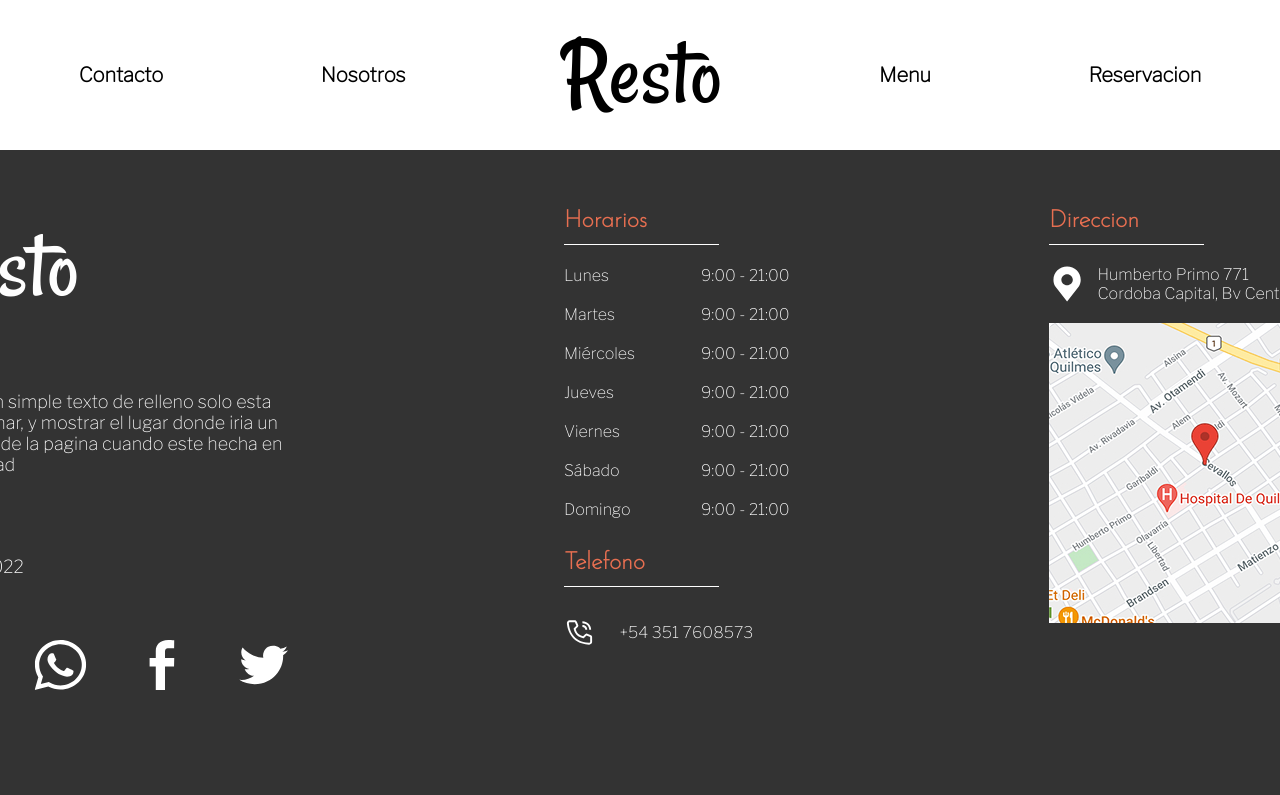
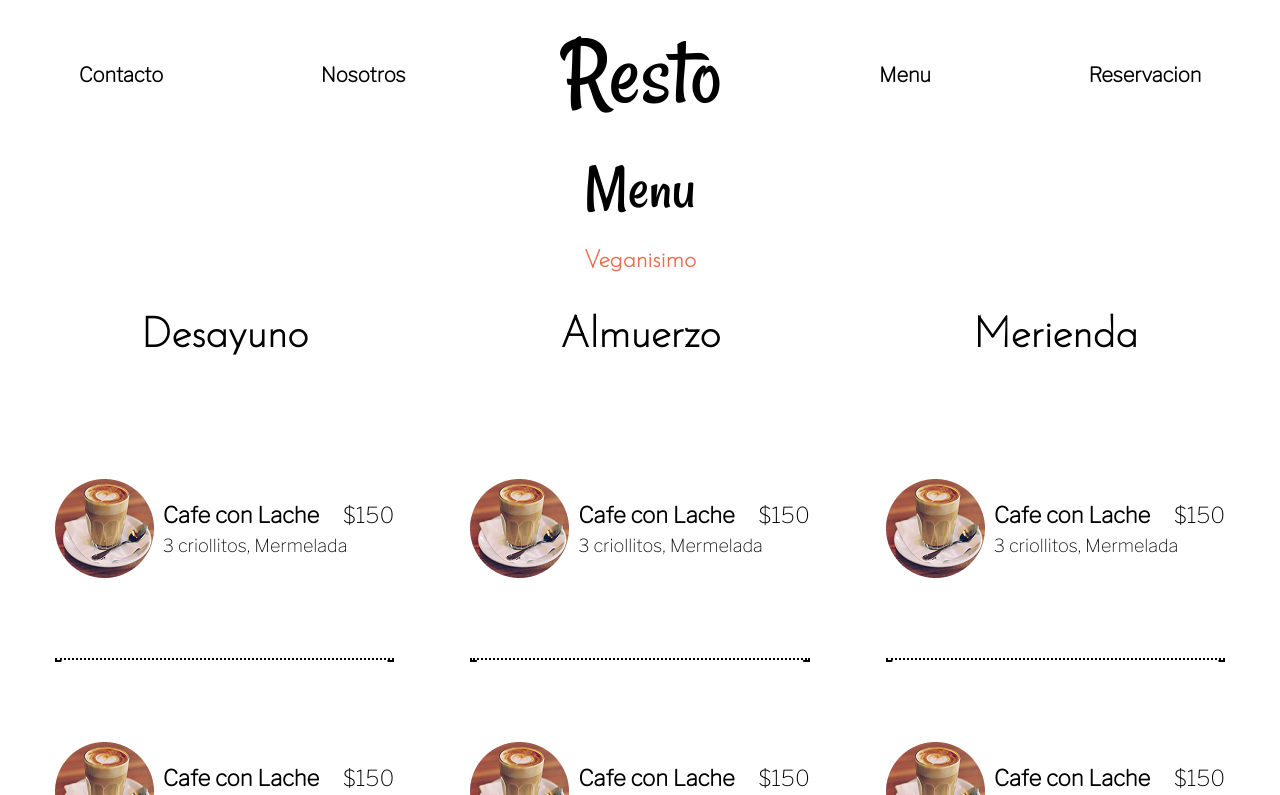
Before and after one commit to rmergeee/js-restaurant-page, a website built with webpack: page src/template.html in a window 1280 px wide. Both pictures are taken after a click on the item "Menu". Shown: the top 795 px of the page. Built offline with nearby package versions, Linux system fonts and the light colour scheme.

Commit message:
Add implementation of menu class methods

```diff
--- a/src/classes/menu.js
+++ b/src/classes/menu.js
@@ -1,11 +1,44 @@
 import Utils from "./utils.js";
+import coffeImg from "/src/img/coffe.jpg"
 
 export default class Menu {
     constructor() {
         this.content = document.querySelector("#content");
     }
 
+    createElements() {
+        this.h2Title = Utils.createTagWithText("h2", "h2-title", "Menu");
+        this.expertos = Utils.createTagWithText("div", "expertos", "Veganisimo");
+
+        this.gridMenu = Utils.createTag("div", "grid-menu");
+        this.gridMenu.append(
+            Utils.createTagWithText("h3", "coffes", "Desayuno"),
+            Utils.createTagWithText("h3", "coffes", "Almuerzo"),
+            Utils.createTagWithText("h3", "coffes", "Merienda")
+        )
+
+        const makeCards = (n) => Array.from({ length: n }, () =>
+            Utils.createCoffeCard(coffeImg, "Cafe con Lache")
+        );
+
+        const makeDividers = (n) => Array.from({ length: n }, () =>
+            Utils.createTag("hr", "menu-divider")
+        );
+
+        this.gridMenu.append(
+            ...makeCards(3),
+            ...makeDividers(3),
+            ...makeCards(3),
+            ...makeDividers(3),
+            ...makeCards(3)
+        );
+
+    }
+
     init() {
+        this.createElements();
         this.content.textContent = "";
+        this.content.className = "menu";
+        this.content.append(this.h2Title, this.expertos, this.gridMenu)
     }
 }
--- a/src/classes/utils.js
+++ b/src/classes/utils.js
@@ -26,6 +26,21 @@ export default class Utils {
         return quickImg;
     }
 
+    static createCoffeCard(src, alt) {
+        const position = this.createTag("div", "menu-position");
+        const img = document.createElement("img");
+        img.src = src;
+        img.alt = alt;
+        const p = document.createElement("p");
+        const h4 = document.createElement("h4");
+        const info = this.createTag("div", "coffe-info");
+        h4.innerHTML = `Cafe con Lache <span class="price">$150</span>`;
+        p.textContent = "3 criollitos, Mermelada";
+        info.append(h4, p);
+        position.append(img, info);
+        return position;
+    }
+
     static createCookCard(cook, socialIcons) {
         const card = this.createTag("article", "cook");
         const img = this.createTag("img", "cook-img");
@@ -52,5 +67,4 @@ export default class Utils {
 
         return card;
     }
-
 }
--- a/src/css/styles.css
+++ b/src/css/styles.css
@@ -145,18 +145,97 @@ nav {
     margin: 0 0 20px 0;
 }
 
+.expertos {
+    font-family: 'josefin_sansthin', sans-serif;
+    font-size: 24px;
+    color: #E76F51;
+    font-weight: bold;
+}
+
+.menu {
+    display: flex;
+    flex-direction: column;
+    align-items: center;
+    align-self: center;
+
+    .grid-menu {
+        display: grid;
+        grid-template: 1fr 1fr 0fr 1fr 0fr 1fr / repeat(3, 1fr);
+        column-gap: 76px;
+        row-gap: 65px;
+        margin-bottom: 140px;
+
+        h3 {
+            font-family: 'josefin_sansthin', sans-serif;
+            font-size: 42px;
+            text-align: center;
+        }
+
+
+
+        .menu-position {
+            font-family: 'libre_franklinthin', sans-serif;
+            display: flex;
+            align-items: center;
+            gap: 9px;
+
+            h4 {
+                margin: 0;
+                font-size: 22px;
+
+                .price {
+                    margin-left: 19px;
+                    display: inline-block;
+                    font-weight: lighter;
+                }
+            }
+
+            p {
+                margin: 7px 0 0 0;
+                font-size: 18px;
+            }
+        }
+
+        .menu-line {
+            border-top: 1px dashed black;
+        }
+    }
+}
+
+.menu-divider {
+    border: none;
+    border-top: 2px dotted #000;
+    margin: 1px 0;
+    position: relative;
+    height: 2px;
+}
+
+.menu-divider::before,
+.menu-divider::after {
+    content: "◆";
+    position: absolute;
+    top: -8px;
+    font-size: 12px;
+    color: #000;
+    background: #fff;
+    padding: 2px;
+    line-height: 1;
+}
+
+.menu-divider::before {
+    left: -4px;
+}
+
+.menu-divider::after {
+    right: -4px;
+}
+
+
 .nosotros {
     display: flex;
     flex-direction: column;
     align-items: center;
     align-self: center;
-
-    .expertos {
-        font-family: 'josefin_sansthin', sans-serif;
-        font-size: 24px;
-        color: #E76F51;
-        font-weight: bold;
-    }
 
     .cooks {
         display: flex;
@@ -200,7 +279,7 @@ nav {
                     display: flex;
                     gap: 30px;
 
-                    img  {
+                    img {
                         width: 20px;
                         height: 20px;
                     }
```
Also changed, not shown: src/template.html (+3 -1 lines), src/img/coffe.jpg (added).
